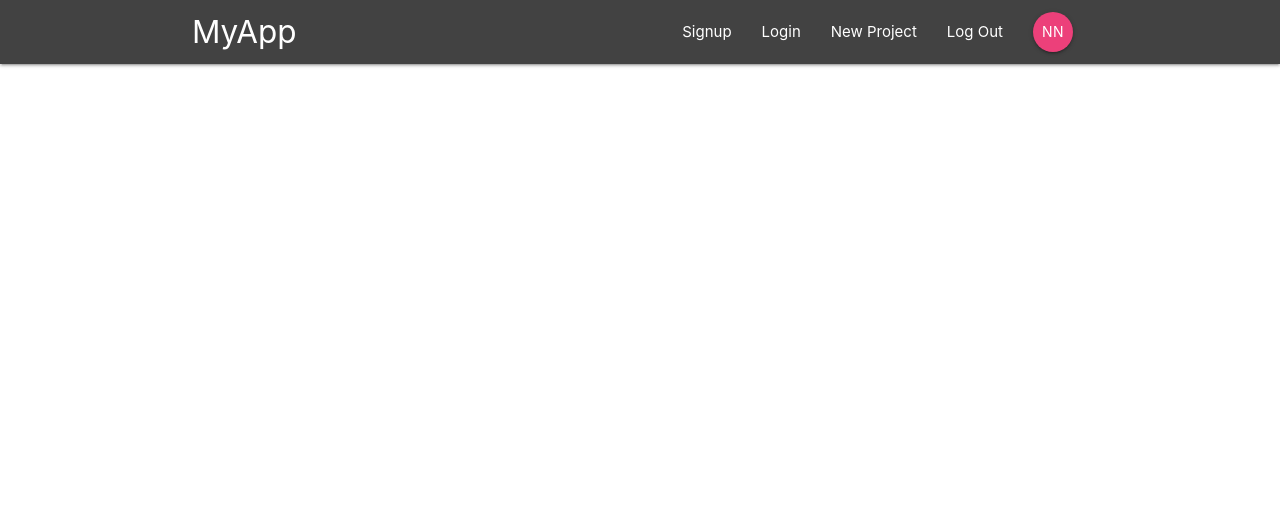
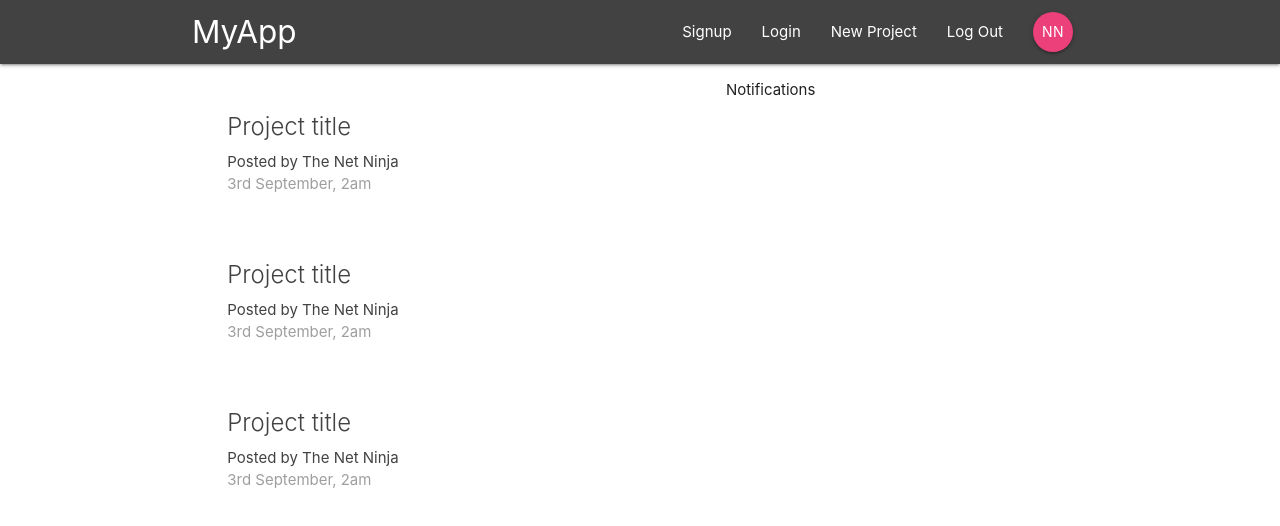
Before and after one commit to asmaa-ezz/React-Redux-Firebase, a React (Create React App) app in the folder client/: page / in a window 1280 px wide. Shown: the top 526 px of the page. Built offline with nearby package versions, Linux system fonts and the light colour scheme.

Commit message:
Add the Dashbord componet in Add in the router / and use switch and Router module

```diff
--- a/client/src/App.js
+++ b/client/src/App.js
@@ -1,6 +1,7 @@
 import React, { Component } from "react";
-import { BrowserRouter } from "react-router-dom";
+import { BrowserRouter, Switch, Route } from "react-router-dom";
 import Navbar from "./components/layout/Navbar";
+import Dashboard from "./components/dashboard/Dashboard";
 
 class App extends Component {
   render() {
@@ -8,6 +9,9 @@ class App extends Component {
       <BrowserRouter>
         <div className="App">
           <Navbar />
+          <Switch>
+            <Route path="/" component={Dashboard} />
+          </Switch>
         </div>
       </BrowserRouter>
     );
```
